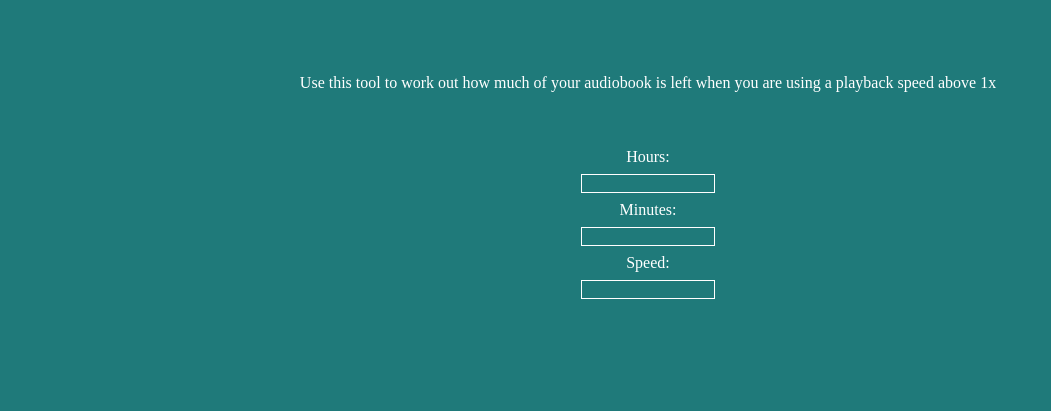
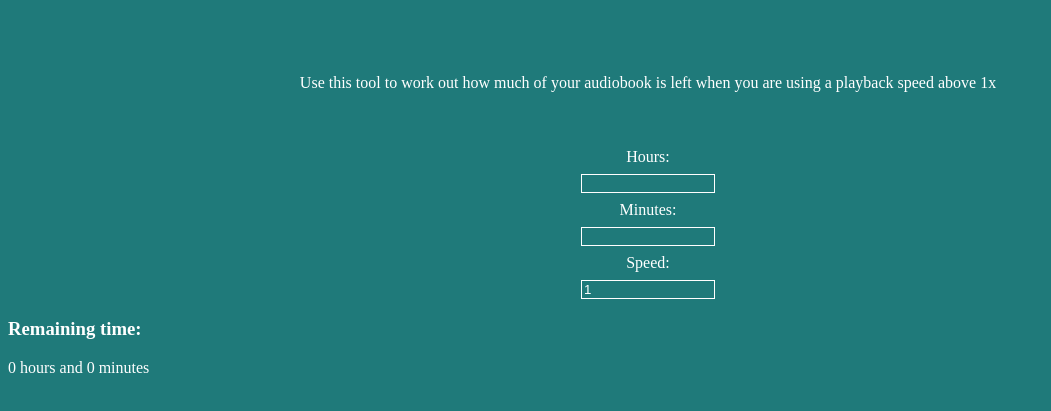
Before and after one commit to jennyardrey/audiobook-speed-app, a plain HTML site: page index.html in a window 1280 px wide. Shown: the part 327-738 px from the top of the page, without its empty margins (0-1051 px from the left). Drawn offline with Linux system fonts and the light colour scheme.

Commit message:
js added

```diff
--- a/index.html
+++ b/index.html
@@ -2,7 +2,7 @@
 <html lang="en">
 <head>
     <meta charset="UTF-8">
-    <meta name="viewport" content="width=device-width, initial-scale=1.0">
+    <meta name="viewport" content="width=device-width, initial-scale=1, maximum-scale=1">
     <link rel="stylesheet" href="styles.css">
     <script src="script.js"></script>
     <title>Audiobook Speed App</title>
@@ -23,9 +23,12 @@
             <input type="number" id="minutesInput"  min="0" max="59" step="1">
 
             <label for="speedInput">Speed:</label>
-            <input type="number" id="speedInput"  min="0.1" step="0.1">
-
+            <input type="number" id="speedInput"  min="0.1" step="0.1" value="1">
         </form>
+        <div>
+            <h3>Remaining time:</h3>
+            <div id="remainingTime"></div>
+        </div>
     </main>
 </body>
 </html>
--- a/script.js
+++ b/script.js
@@ -0,0 +1,27 @@
+document.addEventListener('DOMContentLoaded', () => {
+    const remainingElement = document.querySelector('#remainingTime');
+
+    const calculateRemainingTime = () => {
+        const hours = document.querySelector('#hoursInput').valueAsNumber || 0;
+        const mins = document.querySelector('#minutesInput').valueAsNumber || 0;
+        const speed = document.querySelector('#speedInput').valueAsNumber || 1;
+
+        const totalMinutes = hours * 60 + mins;
+        const actualTime = totalMinutes / speed;
+
+        const actualHours = Math.floor(actualTime / 60);
+        const actualMins = Math.round(actualTime % 60);
+
+        const remainingTimeString = `${actualHours} hours and ${actualMins} minutes`;
+
+        remainingElement.textContent = remainingTimeString;
+    }
+
+    // Add event listeners for input changes
+    document.getElementById('hoursInput').addEventListener('input', calculateRemainingTime);
+    document.getElementById('minutesInput').addEventListener('input', calculateRemainingTime);
+    document.getElementById('speedInput').addEventListener('input', calculateRemainingTime);
+
+    // Initial calculation
+    calculateRemainingTime();
+});
```
